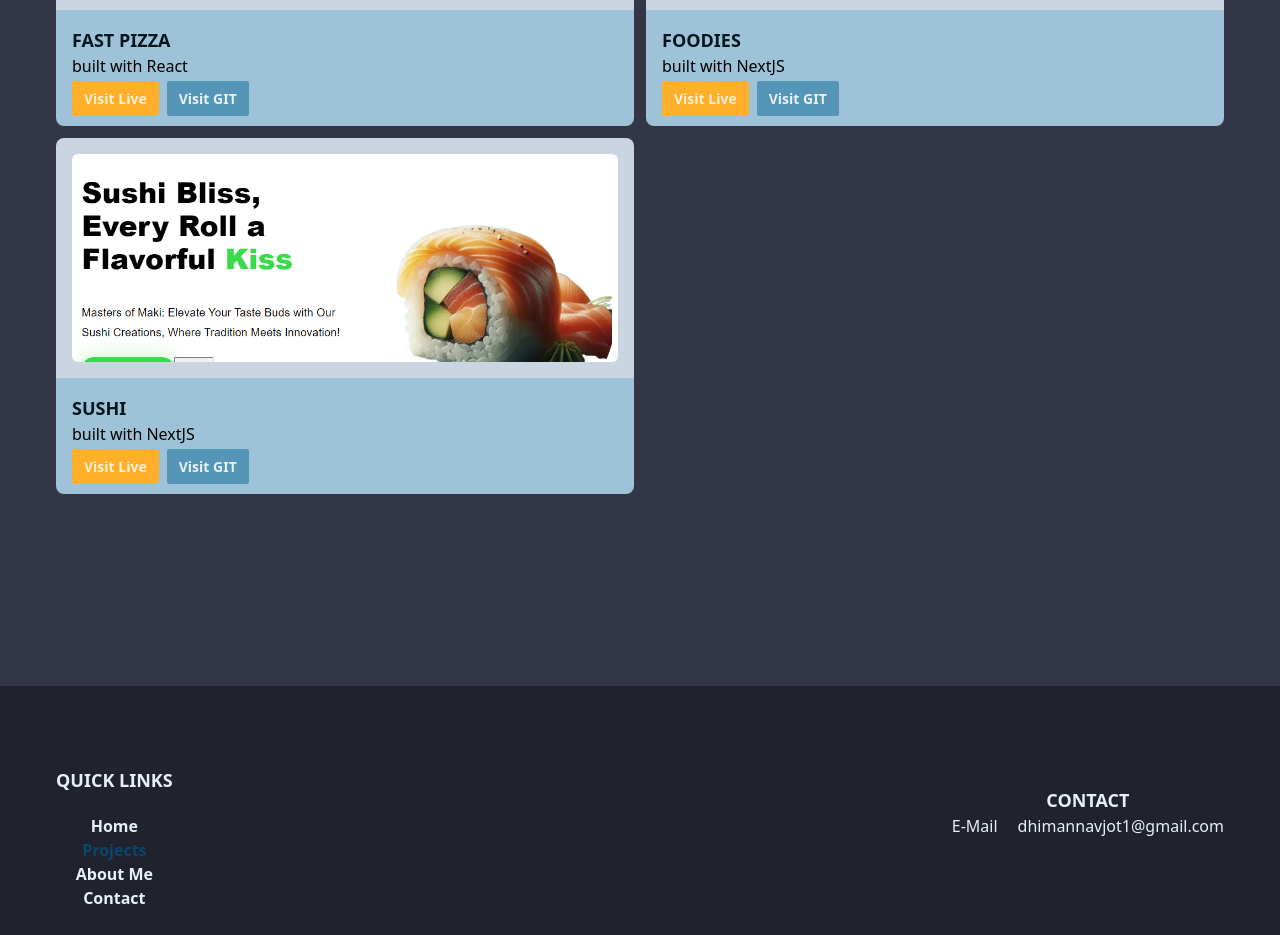
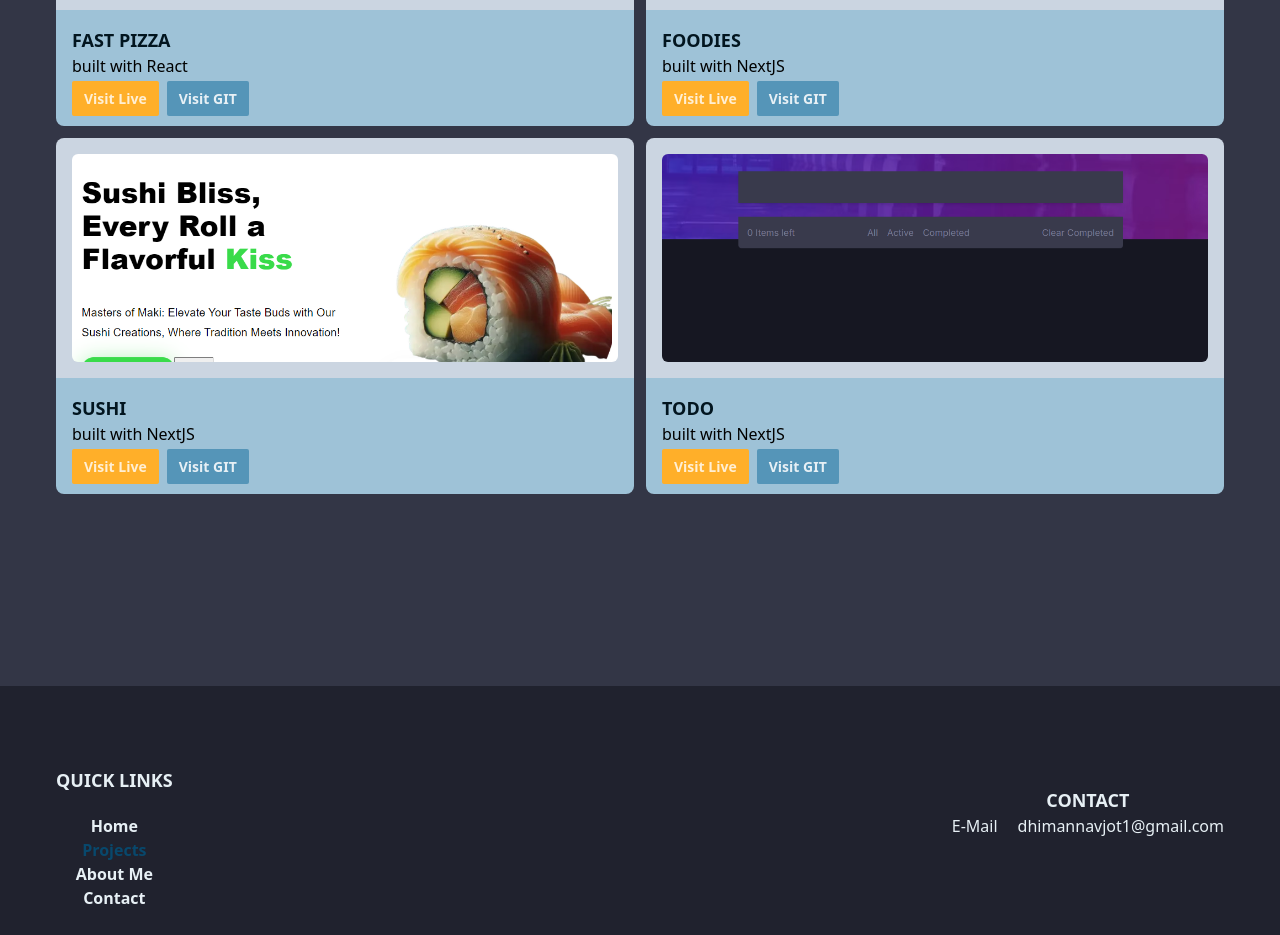
Before and after one commit to Navi003/protfolio, a Next.js app: page /projects in a window 1280 px wide. Shown: the part 1600-2535 px from the top of the page. Built offline with nearby package versions, Linux system fonts and the light colour scheme.

Commit message:
added todo Project

```diff
--- a/app/projectdata/data.js
+++ b/app/projectdata/data.js
@@ -63,6 +63,13 @@ export const data = [
     liveSiteLink: "https://moonlit-muffin-78c25f.netlify.app",
     image: "/images/project09.png",
   },
+  {
+    projectName: "Todo",
+    builtWith: "NextJS",
+    githubLink: "https://github.com/Navi003/todo-frontendmentor",
+    liveSiteLink: "https://splendorous-beijinho-d17890.netlify.app/",
+    image: "/images/project10.png",
+  },
 ];
 
 export const techStackArray = [
```
Also changed, not shown: public/images/project10.png (added).
